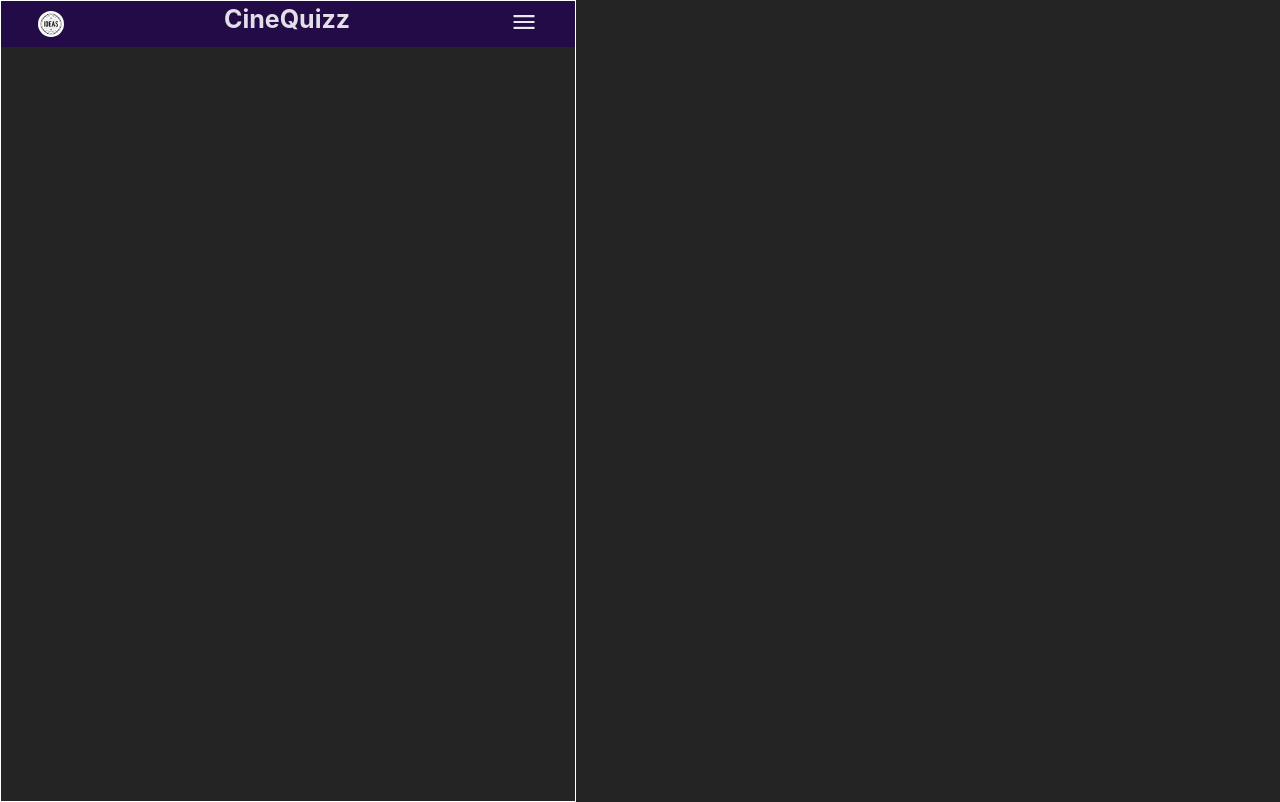
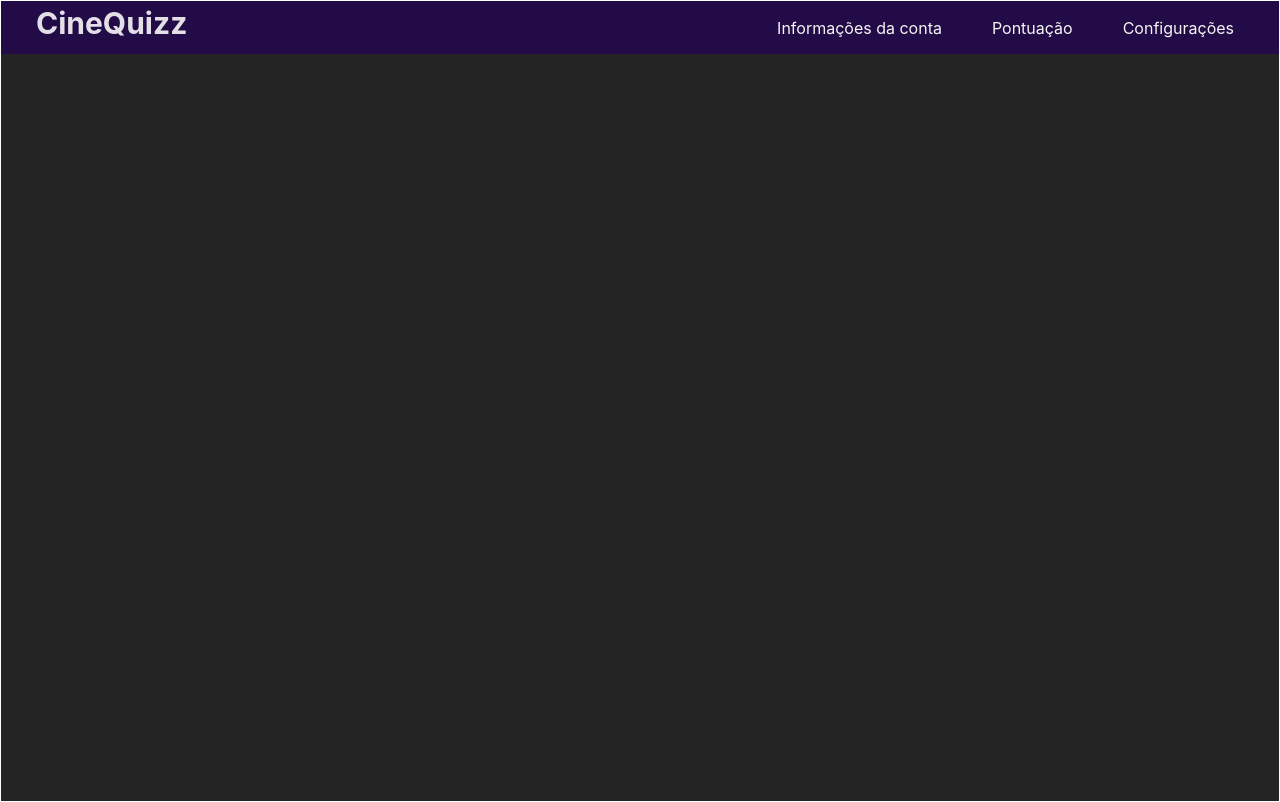
Before and after one commit to BrunoMuller812/quizz-de-filmes, a React (Vite) app in the folder menu-principal/: page / in a window 1280 px wide. Built offline with nearby package versions, Linux system fonts and the light colour scheme.

Commit message:
Responsividade do Menu

```diff
--- a/menu-principal/src/App.css
+++ b/menu-principal/src/App.css
@@ -2,7 +2,6 @@
   margin: 0;
   padding: 0;
   box-sizing: border-box;
-  max-width: 576px;
 }
 
 body {
--- a/menu-principal/src/Header.css
+++ b/menu-principal/src/Header.css
@@ -5,6 +5,7 @@
   text-align: center;
   background-color: #230b47;
   gap: 70px;
+  min-height: 50px;
 }
 
 .nav {
@@ -74,3 +75,58 @@
   width: 26px;
   border-radius: 50%;
 }
+
+@media (min-width: 768px) {
+  .header {
+    justify-content: space-between;
+    padding: 0 20px;
+  }
+
+  h1 {
+    display: none;
+  }
+
+  .nav {
+    gap: 20px;
+  }
+
+  .nav-menu {
+    position: static;
+    width: auto;
+    display: flex;
+    background-color: transparent;
+    flex-direction: row;
+    max-height: none;
+    opacity: 1;
+  }
+
+  .nav-menu p {
+    padding: 0;
+    margin: 0 10px;
+  }
+
+  .nav-menu p a {
+    color: whitesmoke;
+    padding: 10px;
+  }
+
+  .menu-icon {
+    display: none;
+  }
+}
+
+@media (min-width: 992px) {
+  .header h1 {
+    display: block;
+    font-size: 30px;
+  }
+
+  .nav-menu p a {
+    padding: 15px;
+    font-size: 16px;
+  }
+
+  .logo-icon-mobile {
+    display: none;
+  }
+}
```
